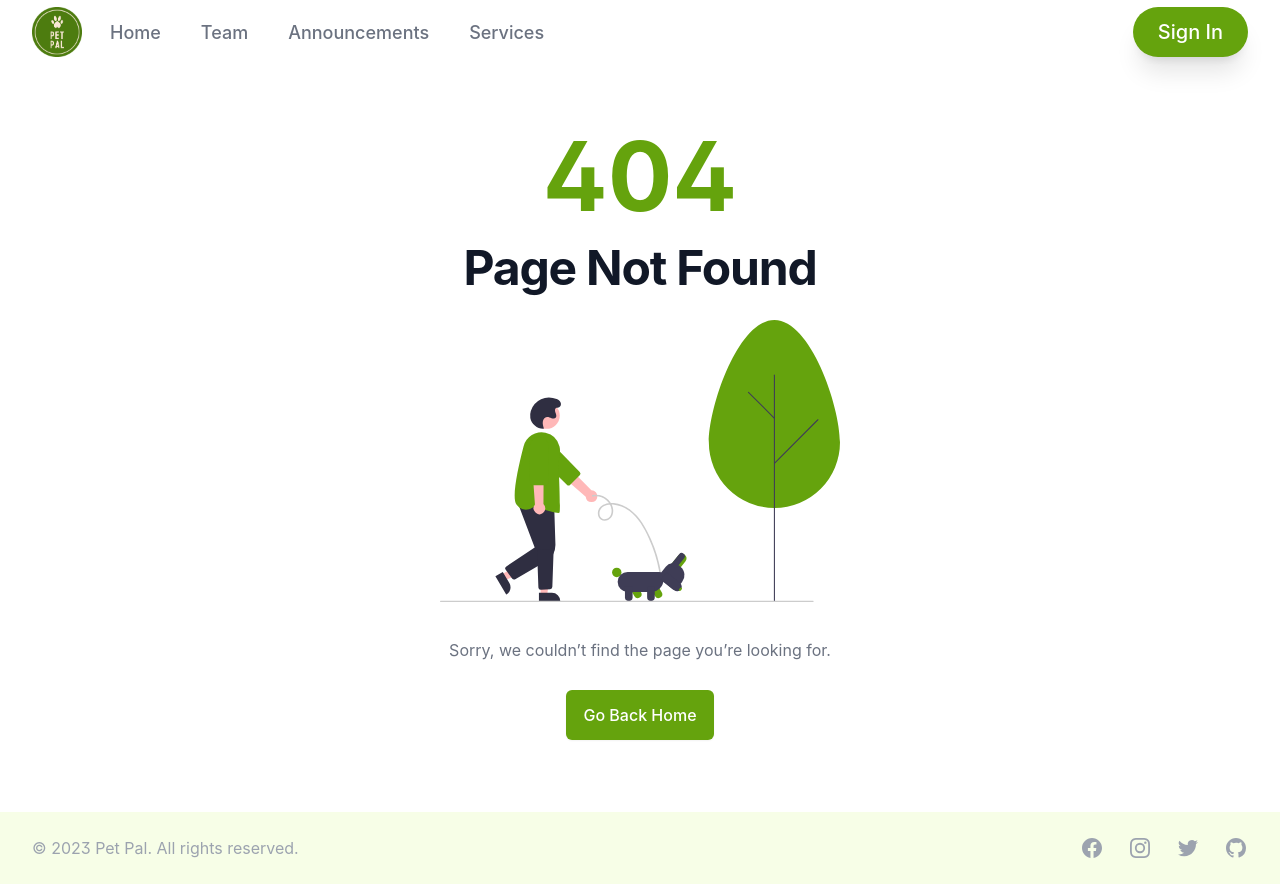
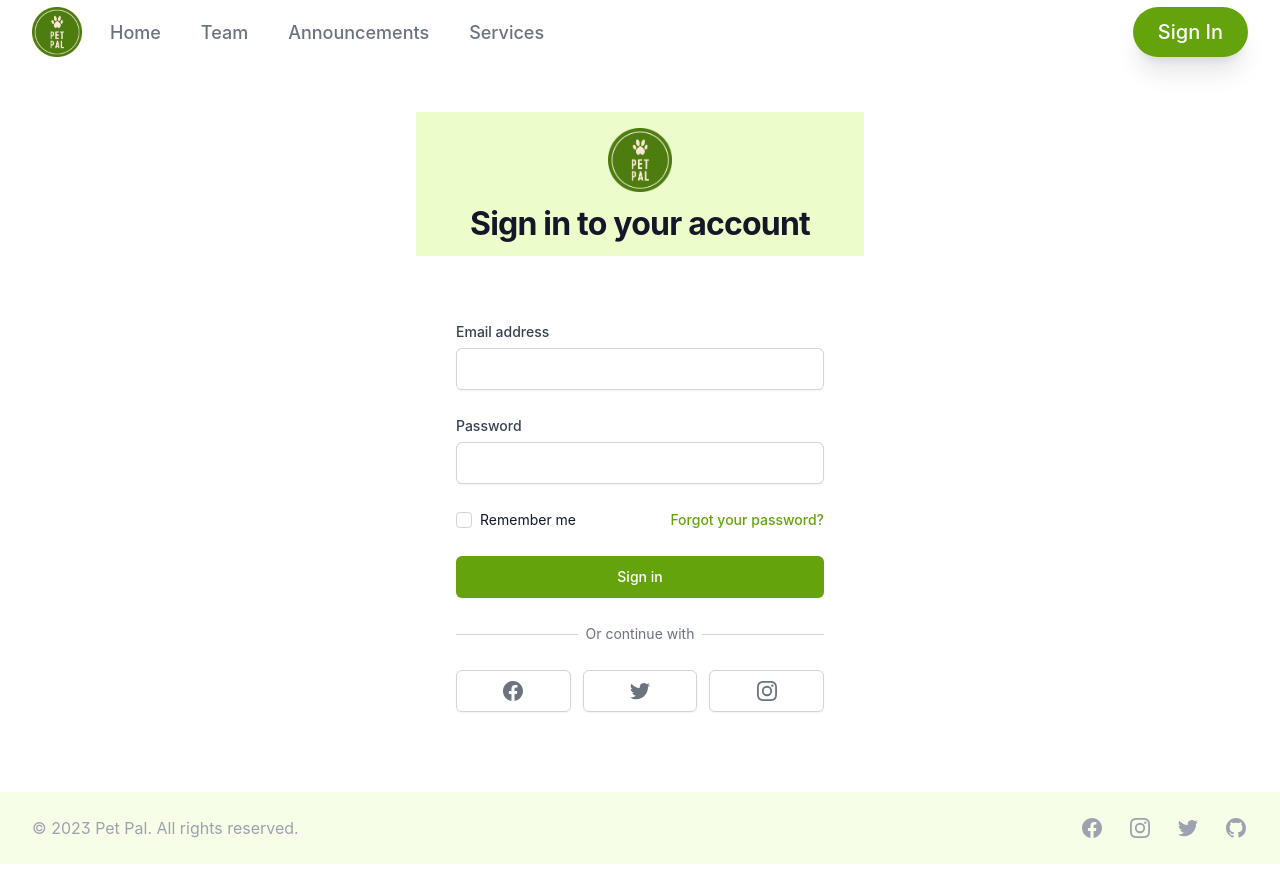
Before and after one commit to imevanc/pet-pal, a Next.js app: page /sign-in in a window 1280 px wide. Before the commit this address had no page. Built offline with nearby package versions, Linux system fonts and the light colour scheme.

Commit message:
created a draft signin layout

```diff
--- /dev/null
+++ b/src/pages/sign-in.tsx
@@ -0,0 +1,147 @@
+import type { NextPage } from "next";
+import FacebookIcon from "../components/Layout/components/FacebookICon";
+import InstagramIcon from "../components/Layout/components/InstagramIcon";
+import TwitterIcon from "../components/Layout/components/TwitterIcon";
+
+const SignIn: NextPage = () => {
+  return (
+    <div className="flex min-h-full flex-col justify-center py-12 sm:px-6 lg:px-8">
+      <div className="bg-lime-100 sm:mx-auto sm:w-full sm:max-w-md">
+        <img
+          className="mx-auto mt-4 h-16 w-auto"
+          src="/pet-pal-logo.png"
+          alt="Pet Pal"
+        />
+        <h2 className="my-3 text-center text-3xl font-bold tracking-tight text-gray-900">
+          Sign in to your account
+        </h2>
+      </div>
+
+      <div className="mt-8 sm:mx-auto sm:w-full sm:max-w-md">
+        <div className="bg-white py-8 px-4  sm:px-10">
+          <form className="space-y-6" action="#" method="POST">
+            <div>
+              <label
+                htmlFor="email"
+                className="block text-sm font-medium text-gray-700"
+              >
+                Email address
+              </label>
+              <div className="mt-1">
+                <input
+                  id="email"
+                  name="email"
+                  type="email"
+                  autoComplete="email"
+                  required
+                  className="block w-full appearance-none rounded-md border border-gray-300 px-3 py-2 placeholder-gray-400 shadow-sm focus:border-lime-500 focus:outline-none focus:ring-lime-500 sm:text-sm"
+                />
+              </div>
+            </div>
+
+            <div>
+              <label
+                htmlFor="password"
+                className="block text-sm font-medium text-gray-700"
+              >
+                Password
+              </label>
+              <div className="mt-1">
+                <input
+                  id="password"
+                  name="password"
+                  type="password"
+                  autoComplete="current-password"
+                  required
+                  className="block w-full appearance-none rounded-md border border-gray-300 px-3 py-2 placeholder-gray-400 shadow-sm focus:border-lime-500 focus:outline-none focus:ring-lime-500 sm:text-sm"
+                />
+              </div>
+            </div>
+
+            <div className="flex items-center justify-between">
+              <div className="flex items-center">
+                <input
+                  id="remember-me"
+                  name="remember-me"
+                  type="checkbox"
+                  className="h-4 w-4 rounded border-gray-300 text-lime-600 focus:ring-lime-500"
+                />
+                <label
+                  htmlFor="remember-me"
+                  className="ml-2 block text-sm text-gray-900"
+                >
+                  Remember me
+                </label>
+              </div>
+
+              <div className="text-sm">
+                <a
+                  href="#"
+                  className="font-medium text-lime-600 hover:text-lime-500"
+                >
+                  Forgot your password?
+                </a>
+              </div>
+            </div>
+
+            <div>
+              <button
+                type="submit"
+                className="flex w-full justify-center rounded-md border border-transparent bg-lime-600 py-2 px-4 text-sm font-medium text-white shadow-sm hover:bg-lime-700 focus:outline-none focus:ring-2 focus:ring-lime-500 focus:ring-offset-2"
+              >
+                Sign in
+              </button>
+            </div>
+          </form>
+
+          <div className="mt-6">
+            <div className="relative">
+              <div className="absolute inset-0 flex items-center">
+                <div className="w-full border-t border-gray-300" />
+              </div>
+              <div className="relative flex justify-center text-sm">
+                <span className="bg-white px-2 text-gray-500">
+                  Or continue with
+                </span>
+              </div>
+            </div>
+
+            <div className="mt-6 grid grid-cols-3 gap-3">
+              <div>
+                <a
+                  href="#"
+                  className="inline-flex w-full justify-center rounded-md border border-gray-300 bg-white py-2 px-4 text-sm font-medium text-gray-500 shadow-sm hover:bg-gray-50"
+                >
+                  <span className="sr-only">Sign in with Facebook</span>
+                  <FacebookIcon className={"h-6 w-6"} aria-hidden={"true"} />
+                </a>
+              </div>
+
+              <div>
+                <a
+                  href="#"
+                  className="inline-flex w-full justify-center rounded-md border border-gray-300 bg-white py-2 px-4 text-sm font-medium text-gray-500 shadow-sm hover:bg-gray-50"
+                >
+                  <span className="sr-only">Sign in with Twitter</span>
+                  <TwitterIcon className={"h-6 w-6"} aria-hidden={"true"} />
+                </a>
+              </div>
+
+              <div>
+                <a
+                  href="#"
+                  className="inline-flex w-full justify-center rounded-md border border-gray-300 bg-white py-2 px-4 text-sm font-medium text-gray-500 shadow-sm hover:bg-gray-50"
+                >
+                  <span className="sr-only">Sign in with Instagram</span>
+                  <InstagramIcon className={"h-6 w-6"} aria-hidden={"true"} />
+                </a>
+              </div>
+            </div>
+          </div>
+        </div>
+      </div>
+    </div>
+  );
+};
+
+export default SignIn;
```
